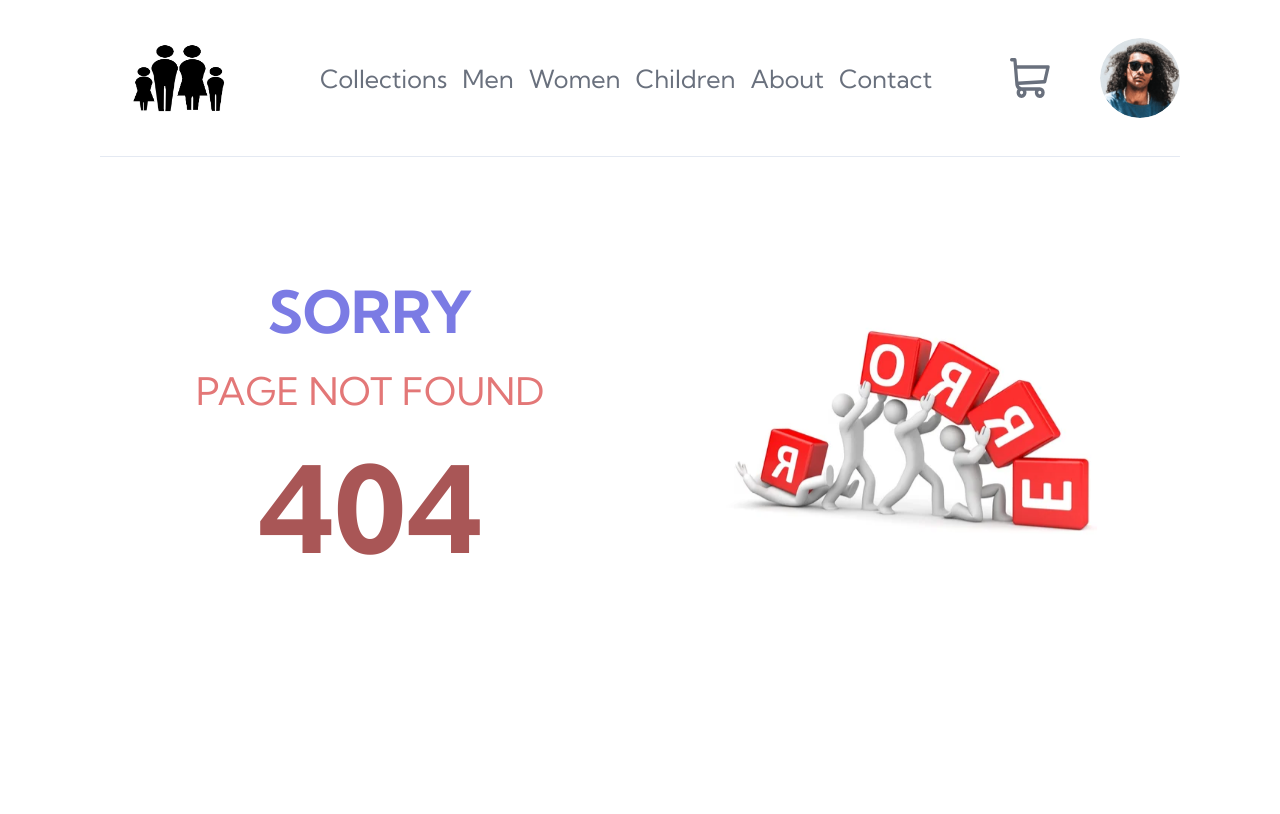
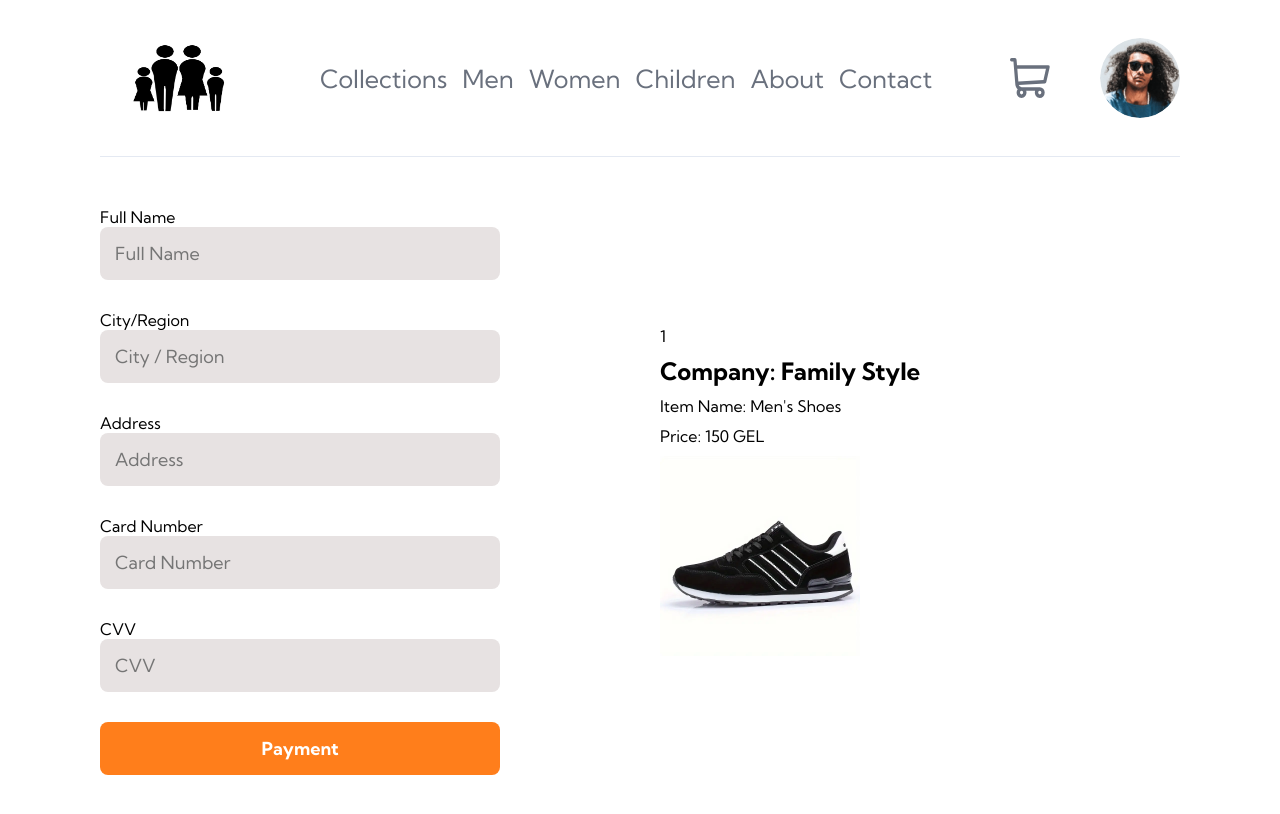
Before and after one commit to IrakliTsiklauri/e-commerce-platform, a React (Create React App) app: page /checkout/1 in a window 1280 px wide. Before the commit this address had no page. Shown: the top 814 px of the page. Built offline with nearby package versions, Linux system fonts and the light colour scheme.

Commit message:
add information in checkout.jsx

```diff
--- a/src/App.jsx
+++ b/src/App.jsx
@@ -30,7 +30,7 @@ function App() {
           <Route path="/about" element={<About />} />
           <Route path="/contact" element={<Contact />} />
           <Route path="/items/:itemId" element={<ItemDetail />} />
-          <Route path="/checkout" element={<Checkout/>}/>
+          <Route path="/checkout/:itemId" element={<Checkout/>}/>
           <Route path="*" element={<ErrorPage />} />
         </Route>
       </Routes>
--- a/src/components/AddToCart.jsx
+++ b/src/components/AddToCart.jsx
@@ -6,7 +6,6 @@ export const CartProvider = ({ children }) => {
   const [cart, setCart] = useState([]);
 
   const addToCart = (item) => {
-    console.log(item)
     setCart((prevCart) => {
       const itemIndex = prevCart.findIndex(
         (cartItem) => cartItem.id === item.id
--- a/src/components/AddToCartSection.jsx
+++ b/src/components/AddToCartSection.jsx
@@ -25,13 +25,13 @@ const AddToCartSection = () => {
   const handleAddToCart = () => {
     if (quantity > 0) {
       addToCart({
-        id: 1,
+        id: "1",
         name: "New items have been added to the cart",
         price: Number(item.price),
         quantity,
         image: item.images.image
       });
-      toast.success("New Items Added To The Cart")
+      toast.success("New Items have been Added To The Cart")
     }else{
         toast.error("Quantity must be greater than 0 to add to cart")
     }
--- a/src/components/CartSection.jsx
+++ b/src/components/CartSection.jsx
@@ -5,12 +5,11 @@ import { useNavigate } from "react-router-dom";
 
 const CartSection = ({ isOpen }) => {
   const { cart } = useContext(CartContext);
-  console.log(cart);
 
   const navigate = useNavigate();
 
-  const handleCheckout = () => {
-    navigate("/checkout");
+  const handleCheckout = (itemId) => {
+    navigate(`/checkout/${itemId}`);
   };
 
   return (
@@ -33,7 +32,7 @@ const CartSection = ({ isOpen }) => {
                 </ItemDetails>
               </CartInfo>
               <Checkout>
-                <Button onClick={handleCheckout}>Checkout</Button>
+                <Button onClick={() => handleCheckout(item.id)}>Checkout</Button>
               </Checkout>
             </CartItem>
           ))
@@ -77,7 +76,6 @@ const CartHeader = styled.div`
 const CartContent = styled.div`
   padding: 15px;
   display: flex;
-  /* flex-direction: column; */
   align-items: center;
   justify-content: center;
   height: 20vh;
--- a/src/components/Checkout.jsx
+++ b/src/components/Checkout.jsx
@@ -5,7 +5,6 @@ import data from "../data.json";
 
 const Checkout = () => {
   const { itemId } = useParams();
-
   const item = data.find((item) => item.id === itemId);
 
   return (
@@ -31,13 +30,14 @@ const Checkout = () => {
           <label>CVV</label>
           <input type="text" name="cvv" placeholder="CVV" />
         </InputDiv>
-        <SubBtn type="submit">Payment Of Value</SubBtn>
+        <SubBtn type="submit">Payment</SubBtn>
       </Form>
       <CheckoutInfo>
         {item ? (
           <>
+          <p>{item.id}</p>
             <h2>Company: {item.company}</h2>
-            <p>Item Name: {item.name}</p>
+            <p>Item Name: {item.category}</p>
             <p>
               Price: {item.price} {item.currency}
             </p>
@@ -108,4 +108,9 @@ const CheckoutInfo = styled.div`
   justify-content: center;
   gap: 10px;
   margin-left: 20px;
+
+  img{
+    width: 200px;
+    height: 200px;
+  }
 `;
```
